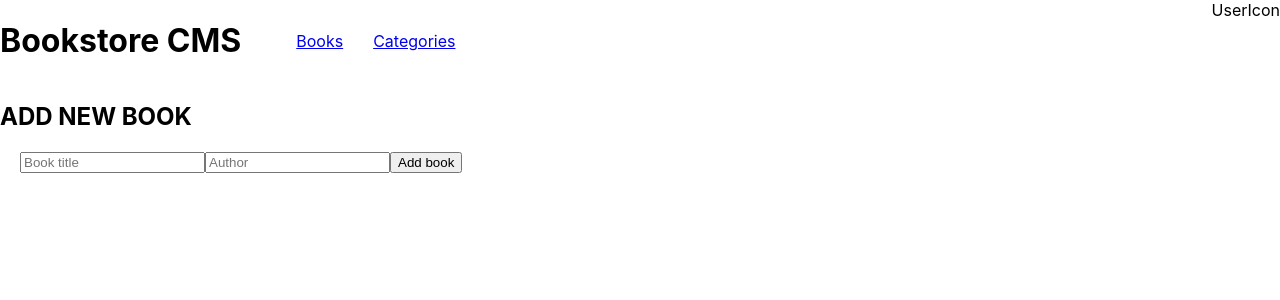
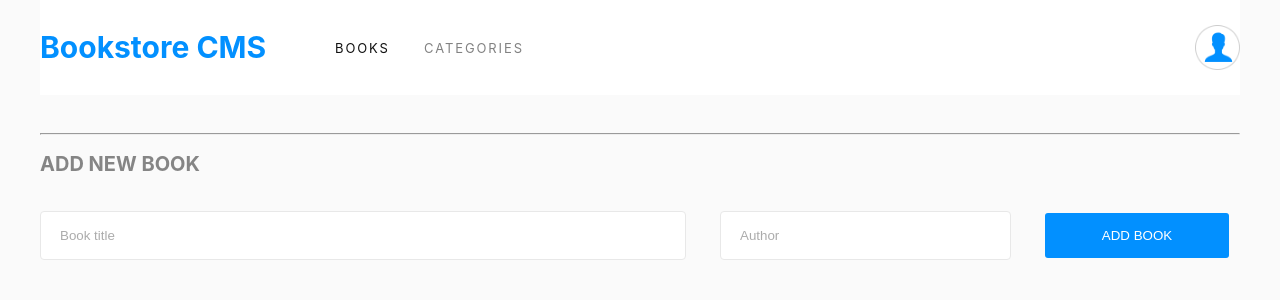
Before and after one commit to Elisha-Tetteyfio/bookstore, a React (Create React App) app: page / in a window 1280 px wide. Shown: the top 300 px of the page. Built offline with nearby package versions, Linux system fonts and the light colour scheme; no server answers.

Commit message:
Add styling

```diff
--- a/src/App.js
+++ b/src/App.js
@@ -1,12 +1,12 @@
 import { Route, Switch } from 'react-router-dom';
-import './App.css';
+import styles from './App.module.css';
 import Header from './components/Header';
 import Books from './pages/Books';
 import Categories from './pages/Categories';
 
 function App() {
   return (
-    <div className="App">
+    <div className={styles.app}>
       <Header />
       <Switch>
         <Route path="/" exact>
--- a/src/App.css
+++ b/src/App.module.css
@@ -1 +1,6 @@
 /* ***************************************** */
+
+.app {
+  width: 75rem;
+  margin: auto;
+}
--- a/src/components/Book.js
+++ b/src/components/Book.js
@@ -1,37 +1,43 @@
 import React from 'react';
 import { useDispatch } from 'react-redux/es/exports';
 import { removeBook } from '../redux/books/books';
+import style from './design/Book.module.css';
 
-const Book = (title, author, id) => {
+const Book = (title, author, id, category) => {
   const dispatch = useDispatch();
   return (
-    <li key={id} style={{ background: '#eee', margin: '15px' }}>
-      <div className="leftSide">
+    <li key={id} className={style.card}>
+      <div className={style.leftSide}>
         <div className="name">
-          {/* Genre */}
-          <br />
-          {title}
-          <br />
-          {author}
+          <div className={style.category}>{category}</div>
+          <div className={style.titleDiv}>
+            <h3 className={style.title}>{title}</h3>
+            <p className={style.author}>{author}</p>
+          </div>
           <div>
-            <button type="button">Comments</button>
+            <button type="button" className={style.interactButtons}>Comments</button>
             <button
               type="button"
               onClick={() => { dispatch(removeBook(id)); }}
+              className={style.interactButtons}
             >
               Remove
             </button>
-            <button type="button">Edit</button>
+            <button type="button" className={style.interactButtons}>Edit</button>
           </div>
         </div>
-        <div className="progress">
-          Progress
+        <div className={style.progress}>
+          <div className={style.progressBar} />
+          <div className={style.completed}>
+            <div className={style.percentComplete}>50%</div>
+            <div className={style.completedText}>Completed</div>
+          </div>
         </div>
       </div>
-      <div className="rightSide">
-        <h3>Current Chapter</h3>
-        Chapter title
-        <button type="button">Update progress</button>
+      <div className={style.rightSide}>
+        <h3 className={style.currentChapter}>CURRENT CHAPTER</h3>
+        <p className={style.chapter}>Chapter title</p>
+        <button type="button">UPDATE PROGRESS</button>
       </div>
     </li>
   );
--- a/src/components/Form.js
+++ b/src/components/Form.js
@@ -1,13 +1,14 @@
 import React, { useState } from 'react';
 import { useDispatch } from 'react-redux';
 import { addBook } from '../redux/books/books';
+import style from './design/Form.module.css';
 
 const Form = () => {
   const dispatch = useDispatch();
   const [state, setState] = useState({
     title: '',
     author: '',
-    category: '',
+    category: 'New release',
   });
 
   const handle = (e) => {
@@ -21,21 +22,35 @@ const Form = () => {
     setState({
       title: '',
       author: '',
-      category: '',
+      category: 'New release',
     });
   };
 
   return (
     <>
-      <h2>ADD NEW BOOK</h2>
-      <form onSubmit={handleSubmit} style={{ margin: '20px' }}>
-        <input name="title" value={state.title} onChange={handle} type="text" placeholder="Book title" />
-        <input name="author" value={state.author} onChange={handle} type="text" placeholder="Author" />
+      <h2 className={style.header}>ADD NEW BOOK</h2>
+      <form onSubmit={handleSubmit}>
+        <input
+          name="title"
+          value={state.title}
+          onChange={handle}
+          type="text"
+          placeholder="Book title"
+          className={`${style.title} ${style.formElement}`}
+        />
+        <input
+          name="author"
+          value={state.author}
+          onChange={handle}
+          type="text"
+          placeholder="Author"
+          className={`${style.author} ${style.formElement}`}
+        />
         <button
           type="button"
           onClick={() => dispatch(handleSubmit)}
         >
-          Add book
+          ADD BOOK
         </button>
       </form>
     </>
--- a/src/components/Header.js
+++ b/src/components/Header.js
@@ -1,23 +1,24 @@
 import React from 'react';
 import { NavLink } from 'react-router-dom';
-import styles from './Header.module.css';
+import styles from './design/Header.module.css';
+import userIcon from './design/user.png';
 
 const Header = () => (
   <div className={styles.head}>
     <div className={styles.leftSide}>
-      <h1>Bookstore CMS</h1>
+      <h1 className={styles.title}>Bookstore CMS</h1>
       <div>
         <ul className={styles.links}>
           <li className={styles.linkItem}>
-            <NavLink to="/" exact>Books</NavLink>
+            <NavLink to="/" exact activeClassName={styles.active}>BOOKS</NavLink>
           </li>
           <li className={styles.linkItem}>
-            <NavLink to="/categories" exact>Categories</NavLink>
+            <NavLink to="/categories" exact activeClassName={styles.active}>CATEGORIES</NavLink>
           </li>
         </ul>
       </div>
     </div>
-    <>UserIcon</>
+    <img src={userIcon} alt="user" />
   </div>
 );
 
--- a/src/components/Header.module.css
+++ /dev/null
@@ -1,17 +0,0 @@
-.head {
-  display: flex;
-  justify-content: space-between;
-}
-
-.leftSide {
-  display: flex;
-}
-
-.links {
-  display: flex;
-  list-style: none;
-}
-
-.linkItem {
-  padding: 15px;
-}
--- /dev/null
+++ b/src/components/design/Book.module.css
@@ -0,0 +1,108 @@
+.card {
+  background-color: #fff;
+  height: 10.625rem;
+  border-radius: 4px;
+  display: flex;
+  margin-bottom: 0.938rem;
+}
+
+.leftSide {
+  margin-left: 1.688rem;
+  margin-right: 4.938rem;
+  width: 67.5%;
+  display: flex;
+  justify-content: space-between;
+}
+
+.category {
+  margin-top: 2rem;
+  font-size: 0.875rem;
+  color: #121212;
+  opacity: 50%;
+  font-weight: bold;
+}
+
+.title {
+  font-size: 1.375rem;
+  margin: 0.188rem 20.188rem 0 0;
+  height: 1.81rem;
+  font-family: system-ui, -apple-system, BlinkMacSystemFont, 'Segoe UI', Roboto, Oxygen, Ubuntu, Cantarell, 'Open Sans', 'Helvetica Neue', sans-serif;
+  letter-spacing: -0.2px;
+  color: #121212;
+  font-weight: bold;
+}
+
+.author {
+  height: 1.18rem;
+  margin: 0.25rem 0 0;
+  color: #4386bf;
+  font-size: 0.875rem;
+  font-weight: 300;
+}
+
+.interactButtons {
+  background-color: #fff;
+  border: none;
+  border-right: solid 1px #e8e8e8;
+  width: 5.5rem;
+  height: 1.5rem;
+  font-size: 0.875rem;
+  color: #4386bf;
+}
+
+.progress {
+  height: 4.375rem;
+  border-right: #e8e8e8 solid 1px;
+  align-self: center;
+  display: flex;
+}
+
+.progressBar {
+  width: 4.25rem;
+  height: 4.25rem;
+  border-radius: 50%;
+  border: #e8e8e8 solid 5px;
+  border-right: #4386bf solid 5px;
+  border-bottom: #4386bf solid 5px;
+  margin-right: 1.313rem;
+  font-family: system-ui, -apple-system, BlinkMacSystemFont, 'Segoe UI', Roboto, Oxygen, Ubuntu, Cantarell, 'Open Sans', 'Helvetica Neue', sans-serif;
+}
+
+.completed {
+  padding-right: 4.93rem;
+}
+
+.percentComplete {
+  font-size: 2rem;
+  color: #121212;
+}
+
+.completedText {
+  opacity: 50%;
+  color: #121212;
+  font-size: 0.875rem;
+}
+
+.currentChapter {
+  font-size: 0.813rem;
+  font-weight: 300;
+  color: #121212;
+  opacity: 50%;
+  margin-top: 2rem;
+}
+
+.chapter {
+  font-size: 1rem;
+  color: #121212;
+  font-weight: 300;
+}
+
+.rightSide > button {
+  background-color: #0290ff;
+  width: 11.5rem;
+  height: 2.063rem;
+  border-radius: 3px;
+  border: none;
+  color: #fff;
+  font-weight: 300;
+}
--- /dev/null
+++ b/src/components/design/Form.module.css
@@ -0,0 +1,39 @@
+.header {
+  font-size: 1.25rem;
+  font-weight: bold;
+  color: #121212;
+  opacity: 50%;
+}
+
+.formElement {
+  height: 2.813rem;
+  border: solid 1px #e8e8e8;
+  background-color: #fff;
+  border-radius: 4px;
+}
+
+.title {
+  width: 40rem;
+  margin: 1.188rem 2.125rem 0 0;
+}
+
+.author {
+  width: 17.813rem;
+  margin: 1.188rem 2.125rem 0 0;
+}
+
+button {
+  width: 11.5rem;
+  height: 2.813rem;
+  margin: 1.188rem 0;
+  border-radius: 3px;
+  background-color: #0290ff;
+  border: none;
+  color: #fff;
+}
+
+.formElement::placeholder {
+  color: #121212;
+  opacity: 35%;
+  padding: 1.063rem;
+}
--- /dev/null
+++ b/src/components/design/Header.module.css
@@ -0,0 +1,46 @@
+.head {
+  display: flex;
+  justify-content: space-between;
+  align-items: center;
+  height: 5.938rem;
+  margin-bottom: 2.375rem;
+  background-color: #fff;
+}
+
+.title {
+  font-size: 1.875rem;
+  color: #0290ff;
+  font-weight: bold;
+  width: 15rem;
+}
+
+.leftSide {
+  display: flex;
+}
+
+.links {
+  display: flex;
+  list-style: none;
+}
+
+.linkItem {
+  padding: 15px;
+  width: 3.688rem;
+  height: 1rem;
+  font-size: 0.813rem;
+  letter-spacing: 1.9px;
+}
+
+.linkItem > * {
+  color: #828282;
+  text-decoration: none;
+}
+
+.active {
+  color: #121212;
+}
+
+img {
+  width: 2.813rem;
+  height: 2.813rem;
+}
--- a/src/index.css
+++ b/src/index.css
@@ -14,6 +14,7 @@ body {
     sans-serif;
   -webkit-font-smoothing: antialiased;
   -moz-osx-font-smoothing: grayscale;
+  background-color: #fafafa;
 }
 
 code {
--- a/src/pages/Books.js
+++ b/src/pages/Books.js
@@ -15,7 +15,8 @@ const Books = () => {
 
   return (
     <>
-      { book.map((element) => Book(element.title, element.author, element.id)) }
+      { book.map((element) => Book(element.title, element.author, element.id, element.category)) }
+      <hr />
       <Form />
     </>
   );
```
Also changed, not shown: src/components/design/user.png (added).
